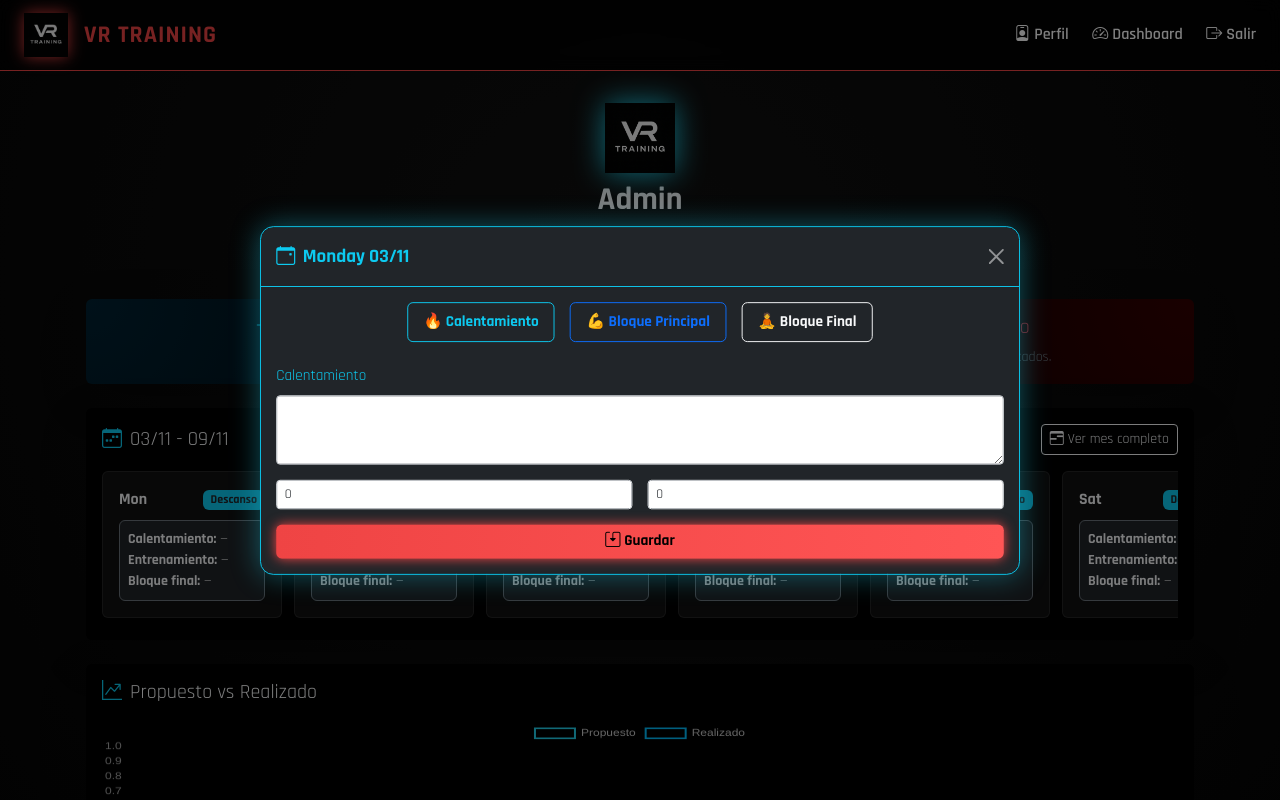
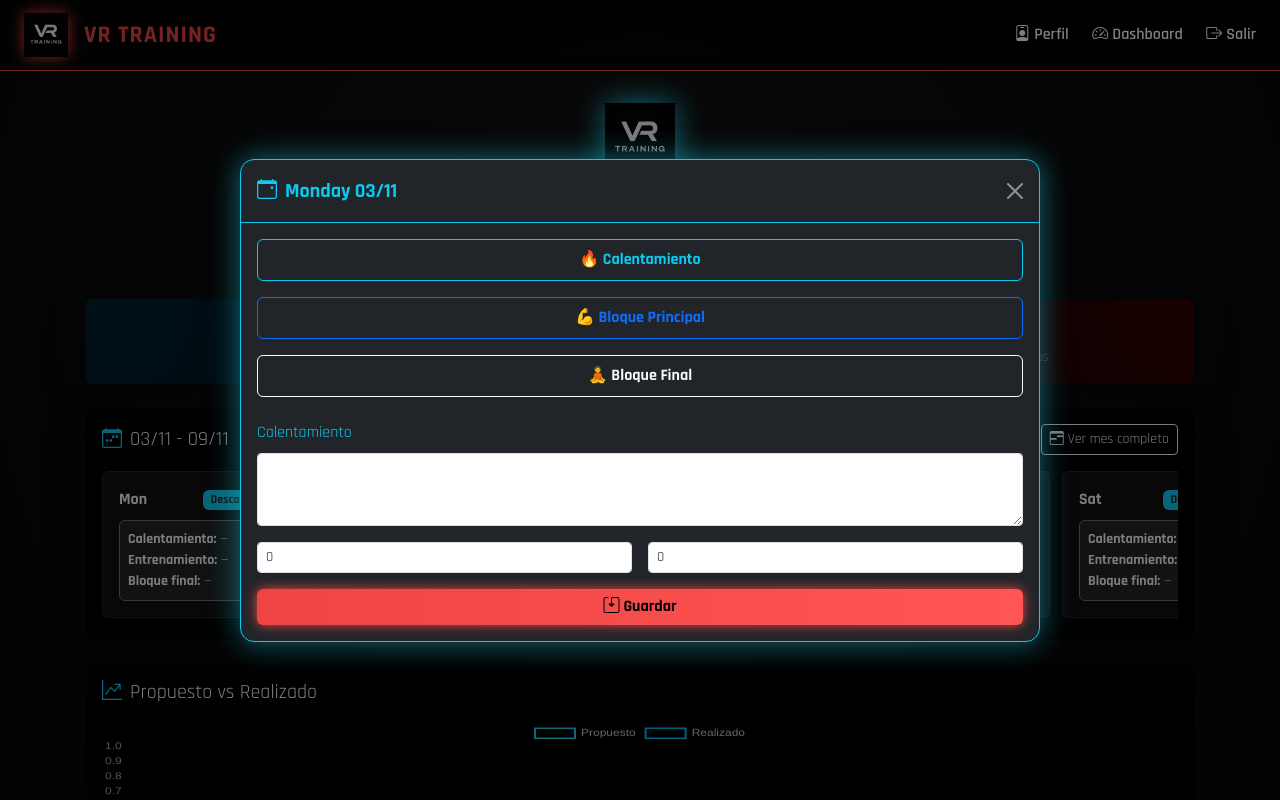
Before and after one commit to Leon555555/vir, a Flask app: page /perfil/1 in a window 1280 px wide, after a click that opens the changed part. Run offline with Flask 3, Linux system fonts and the light colour scheme; a user stored in the database is signed in; data comes from the database, SQL or seed files in the repository; tables that the repository leaves empty hold one stand-in row (values such as "Sample post"); some libraries are stand-ins or nearby versions.

Commit message:
Perfil completo: botones verticales glow VR, fuente Rajdhani, mantiene todas funciones

```diff
--- a/app/templates/perfil.html
+++ b/app/templates/perfil.html
@@ -63,21 +63,27 @@
       <div class="modal fade" id="modalDia{{ loop.index }}" tabindex="-1" aria-hidden="true">
         <div class="modal-dialog modal-dialog-centered modal-lg">
           <div class="modal-content bg-dark text-light border border-info"
-               style="border-radius:14px; box-shadow:0 0 30px rgba(34,211,238,0.4); transform:scale(0.95); transition:transform .3s ease;">
+               style="border-radius:14px; box-shadow:0 0 30px rgba(34,211,238,0.5); font-family:'Rajdhani', sans-serif;">
             <div class="modal-header border-info">
-              <h5 class="modal-title text-info fw-bold"><i class="bi bi-calendar-event me-2"></i>{{ f.strftime('%A %d/%m')|capitalize }}</h5>
+              <h5 class="modal-title text-info fw-bold">
+                <i class="bi bi-calendar-event me-2"></i>{{ f.strftime('%A %d/%m')|capitalize }}
+              </h5>
               <button type="button" class="btn-close btn-close-white" data-bs-dismiss="modal"></button>
             </div>
+
             <div class="modal-body">
               <form action="{{ url_for('main.save_day') }}" method="POST">
                 <input type="hidden" name="user_id" value="{{ user.id }}">
                 <input type="hidden" name="fecha" value="{{ f.isoformat() }}">
 
-                <!-- BOTONES DE SECCIÓN -->
-                <div class="d-flex justify-content-center gap-3 mb-4">
-                  <button type="button" class="btn btn-outline-info fw-bold px-3 py-2" onclick="showSection({{ loop.index }}, 'warmup')">🔥 Calentamiento</button>
-                  <button type="button" class="btn btn-outline-primary fw-bold px-3 py-2" onclick="showSection({{ loop.index }}, 'main')">💪 Bloque Principal</button>
-                  <button type="button" class="btn btn-outline-light fw-bold px-3 py-2" onclick="showSection({{ loop.index }}, 'finisher')">🧘 Bloque Final</button>
+                <!-- BOTONES DE SECCIÓN (VERTICALES) -->
+                <div class="d-flex flex-column gap-3 mb-4">
+                  <button type="button" class="btn btn-outline-info fw-bold py-2 w-100"
+                          onclick="showSection({{ loop.index }}, 'warmup')">🔥 Calentamiento</button>
+                  <button type="button" class="btn btn-outline-primary fw-bold py-2 w-100"
+                          onclick="showSection({{ loop.index }}, 'main')">💪 Bloque Principal</button>
+                  <button type="button" class="btn btn-outline-light fw-bold py-2 w-100"
+                          onclick="showSection({{ loop.index }}, 'finisher')">🧘 Bloque Final</button>
                 </div>
 
                 <!-- SECCIONES -->
@@ -86,7 +92,7 @@
                   {% if current_user.email == 'admin@vir.app' %}
                     <textarea name="warmup" class="form-control form-control-sm mb-3" rows="3">{{ planes[f].warmup or '' }}</textarea>
                   {% else %}
-                    <p class="bg-black border border-secondary p-3 rounded">{{ planes[f].warmup or '—' }}</p>
+                    <div class="bg-black border border-info p-3 rounded shadow-sm">{{ planes[f].warmup or '—' }}</div>
                   {% endif %}
                 </div>
 
@@ -95,7 +101,7 @@
                   {% if current_user.email == 'admin@vir.app' %}
                     <textarea name="main" class="form-control form-control-sm mb-3" rows="4">{{ planes[f].main or '' }}</textarea>
                   {% else %}
-                    <p class="bg-black border border-secondary p-3 rounded">{{ planes[f].main or '—' }}</p>
+                    <div class="bg-black border border-info p-3 rounded shadow-sm">{{ planes[f].main or '—' }}</div>
                   {% endif %}
                 </div>
 
@@ -104,25 +110,33 @@
                   {% if current_user.email == 'admin@vir.app' %}
                     <textarea name="finisher" class="form-control form-control-sm mb-3" rows="3">{{ planes[f].finisher or '' }}</textarea>
                   {% else %}
-                    <p class="bg-black border border-secondary p-3 rounded">{{ planes[f].finisher or '—' }}</p>
+                    <div class="bg-black border border-info p-3 rounded shadow-sm">{{ planes[f].finisher or '—' }}</div>
                   {% endif %}
                 </div>
 
                 {% if current_user.email == 'admin@vir.app' %}
                   <div class="d-flex gap-3 mt-3">
-                    <input type="number" name="propuesto_score" min="0" max="10" class="form-control form-control-sm" value="{{ planes[f].propuesto_score or 0 }}">
-                    <input type="number" name="realizado_score" min="0" max="10" class="form-control form-control-sm" value="{{ planes[f].realizado_score or 0 }}">
+                    <input type="number" name="propuesto_score" min="0" max="10"
+                           class="form-control form-control-sm"
+                           value="{{ planes[f].propuesto_score or 0 }}">
+                    <input type="number" name="realizado_score" min="0" max="10"
+                           class="form-control form-control-sm"
+                           value="{{ planes[f].realizado_score or 0 }}">
                   </div>
-                  <button class="btn btn-glow w-100 mt-3"><i class="bi bi-save2 me-1"></i>Guardar</button>
+                  <button class="btn btn-glow w-100 mt-3">
+                    <i class="bi bi-save2 me-1"></i>Guardar
+                  </button>
 
                 {% else %}
                   <hr class="border-info my-4">
                   <label class="form-label text-info">¿Has realizado el entrenamiento?</label>
-                  <select class="form-select form-select-sm" id="realizado{{ loop.index }}" onchange="toggleCansancio({{ loop.index }})">
+                  <select class="form-select form-select-sm" id="realizado{{ loop.index }}"
+                          onchange="toggleCansancio({{ loop.index }})">
                     <option value="">Seleccionar</option>
                     <option value="no">No</option>
                     <option value="si">Sí</option>
                   </select>
+
                   <div class="mt-3" id="cansancioDiv{{ loop.index }}" style="display:none;">
                     <label class="form-label text-info">¿Cómo te has sentido al terminar? (1-10)</label>
                     <select class="form-select form-select-sm" name="nivel_cansancio">
@@ -132,8 +146,12 @@
                       {% endfor %}
                     </select>
                   </div>
-                  <textarea name="finisher" class="form-control form-control-sm bg-dark text-light mt-3" rows="3" placeholder="Comentá cómo te fue hoy..."></textarea>
-                  <button class="btn btn-glow w-100 mt-3"><i class="bi bi-save2 me-1"></i>Guardar nota</button>
+
+                  <textarea name="finisher" class="form-control form-control-sm bg-dark text-light mt-3"
+                            rows="3" placeholder="Comentá cómo te fue hoy..."></textarea>
+                  <button class="btn btn-glow w-100 mt-3">
+                    <i class="bi bi-save2 me-1"></i>Guardar nota
+                  </button>
                 {% endif %}
               </form>
             </div>
@@ -156,7 +174,9 @@
 <!-- GRÁFICO -->
 <div class="card bg-black border-0 shadow-lg mb-4">
   <div class="card-body">
-    <h5 class="mb-3 text-light"><i class="bi bi-graph-up-arrow text-info me-2"></i>Propuesto vs Realizado</h5>
+    <h5 class="mb-3 text-light">
+      <i class="bi bi-graph-up-arrow text-info me-2"></i>Propuesto vs Realizado
+    </h5>
     <canvas id="graficoProgreso"></canvas>
   </div>
 </div>
@@ -165,7 +185,9 @@
 <div class="card bg-black border-0 shadow-lg">
   <div class="card-body">
     <div class="d-flex justify-content-between align-items-center mb-3">
-      <h5 class="mb-0 text-light"><i class="bi bi-badge-dumbbell me-2 text-info"></i>Rutinas</h5>
+      <h5 class="mb-0 text-light">
+        <i class="bi bi-badge-dumbbell me-2 text-info"></i>Rutinas
+      </h5>
     </div>
 
     {% if current_user.email == 'admin@vir.app' %}
```
